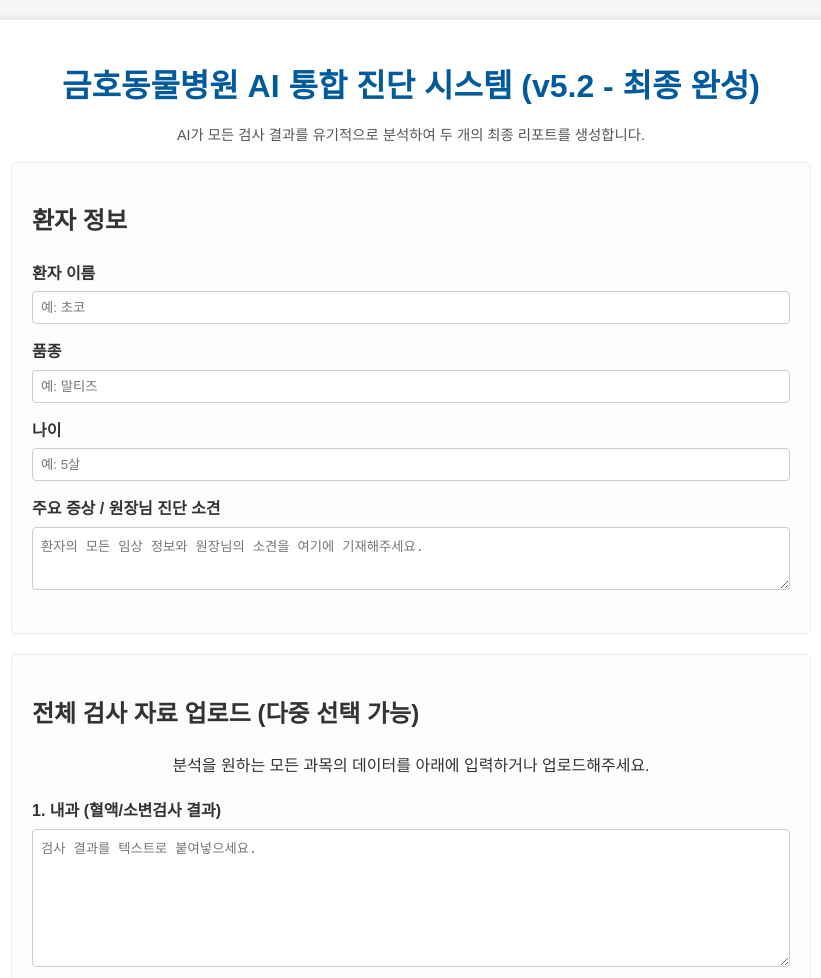
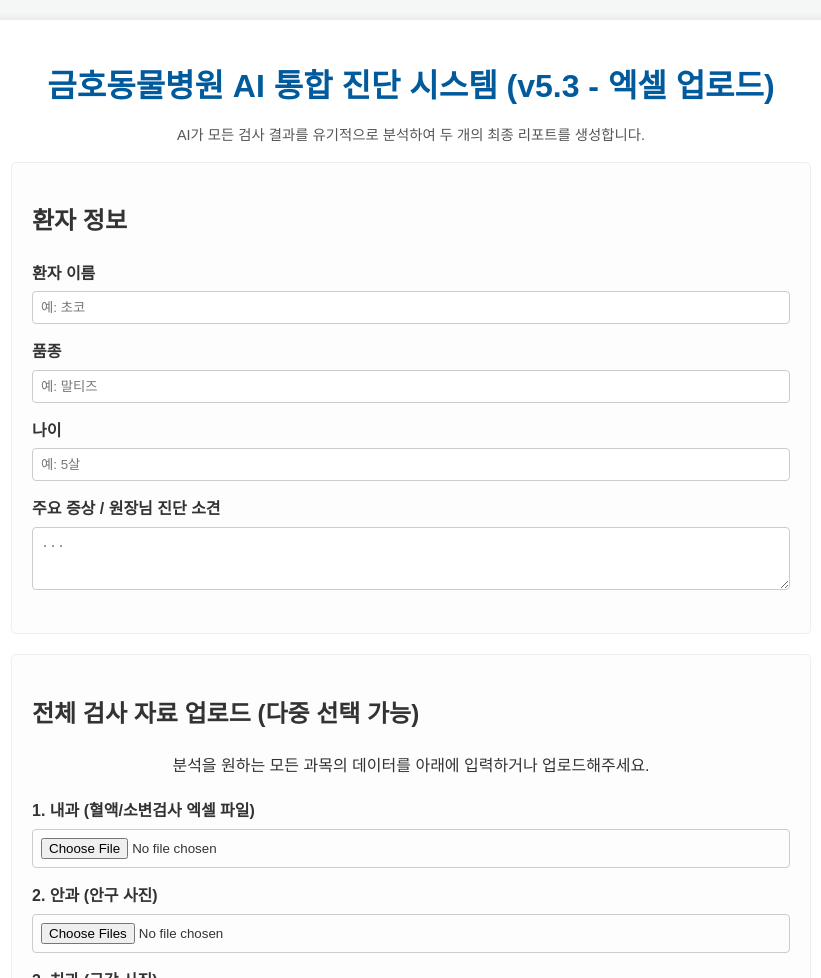
Before and after one commit to ivomec/Analysis, a plain HTML site: page index.html in a window 1280 px wide. Shown: the top 978 px of the page, without its empty margins (229-1050 px from the left). Drawn offline with Linux system fonts and the light colour scheme.

Commit message:
Update index.html

```diff
--- a/index.html
+++ b/index.html
@@ -8,22 +8,29 @@
 </head><body>
     <div class="container">
         <header>
-            <h1>금호동물병원 AI 통합 진단 시스템 (v5.2 - 최종 완성)</h1>
+            <h1>금호동물병원 AI 통합 진단 시스템 (v5.3 - 엑셀 업로드)</h1>
             <p class="subtitle">AI가 모든 검사 결과를 유기적으로 분석하여 두 개의 최종 리포트를 생성합니다.</p>
         </header>
         <main>
+            <!-- 환자 정보 입력 카드 (이전과 동일) -->
             <div class="card">
                 <h2>환자 정보</h2>
                 <div class="form-group"><label for="patient-name">환자 이름</label><input type="text" id="patient-name" placeholder="예: 초코"></div>
                 <div class="form-group"><label for="patient-breed">품종</label><input type="text" id="patient-breed" placeholder="예: 말티즈"></div>
                 <div class="form-group"><label for="patient-age">나이</label><input type="text" id="patient-age" placeholder="예: 5살"></div>
-                <div class="form-group"><label for="main-symptoms">주요 증상 / 원장님 진단 소견</label><textarea id="main-symptoms" rows="3" placeholder="환자의 모든 임상 정보와 원장님의 소견을 여기에 기재해주세요."></textarea></div>
+                <div class="form-group"><label for="main-symptoms">주요 증상 / 원장님 진단 소견</label><textarea id="main-symptoms" rows="3" placeholder="..."></textarea></div>
             </div>
 
             <div class="card">
                 <h2>전체 검사 자료 업로드 (다중 선택 가능)</h2>
                 <p style="text-align: center; margin-bottom: 20px;">분석을 원하는 모든 과목의 데이터를 아래에 입력하거나 업로드해주세요.</p>
-                <div class="form-group"><label for="internal-medicine-data">1. 내과 (혈액/소변검사 결과)</label><textarea id="internal-medicine-data" rows="8" placeholder="검사 결과를 텍스트로 붙여넣으세요."></textarea></div>
+
+                <!-- ★★★ 내과 입력 방식 변경 ★★★ -->
+                <div class="form-group">
+                    <label for="internal-medicine-file">1. 내과 (혈액/소변검사 엑셀 파일)</label>
+                    <input type="file" id="internal-medicine-file" accept=".xlsx, .xls, .csv">
+                </div>
+
                 <div class="form-group"><label for="ophthalmology-file">2. 안과 (안구 사진)</label><input type="file" id="ophthalmology-file" accept="image/*" multiple></div>
                 <div class="form-group"><label for="dentistry-file">3. 치과 (구강 사진)</label><input type="file" id="dentistry-file" accept="image/*" multiple></div>
                 <div class="form-group"><label for="imaging-file">4. 영상 (X-ray, 초음파)</label><input type="file" id="imaging-file" accept="image/*" multiple></div>
@@ -38,17 +45,13 @@
             </div>
 
             <div id="results" class="hidden">
-                <div id="guardian-report-container" class="result-card">
-                    <h2>보호자용 최종 리포트</h2>
-                    <div class="content"></div>
-                </div>
-                <div id="veterinarian-report-container" class="result-card" style="margin-top: 40px; border-top: 5px solid #3498db;">
-                    <h2>수의사용 최종 인사이트 리포트</h2>
-                    <div class="content"></div>
-                </div>
+                <div id="guardian-report-container" class="result-card"><h2>보호자용 최종 리포트</h2><div class="content"></div></div>
+                <div id="veterinarian-report-container" class="result-card" style="margin-top: 40px; border-top: 5px solid #3498db;"><h2>수의사용 최종 인사이트 리포트</h2><div class="content"></div></div>
             </div>
         </main>
     </div>
+    <!-- ★★★ 엑셀 파일 읽기용 라이브러리 추가 (매우 중요!) ★★★ -->
+    <script src="https://cdnjs.cloudflare.com/ajax/libs/xlsx/0.18.5/xlsx.full.min.js"></script>
     <script src="script.js"></script>
 </body>
 </html>
```
